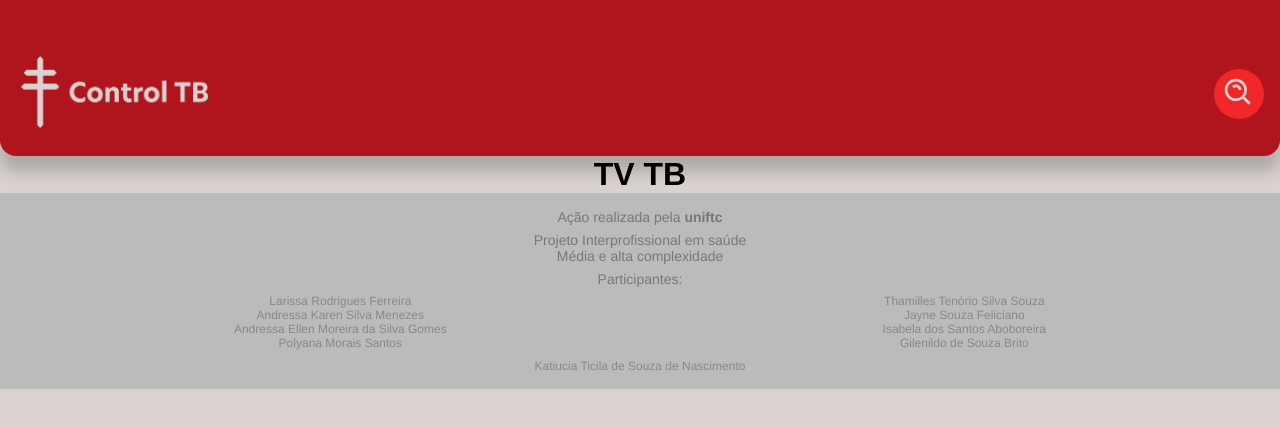
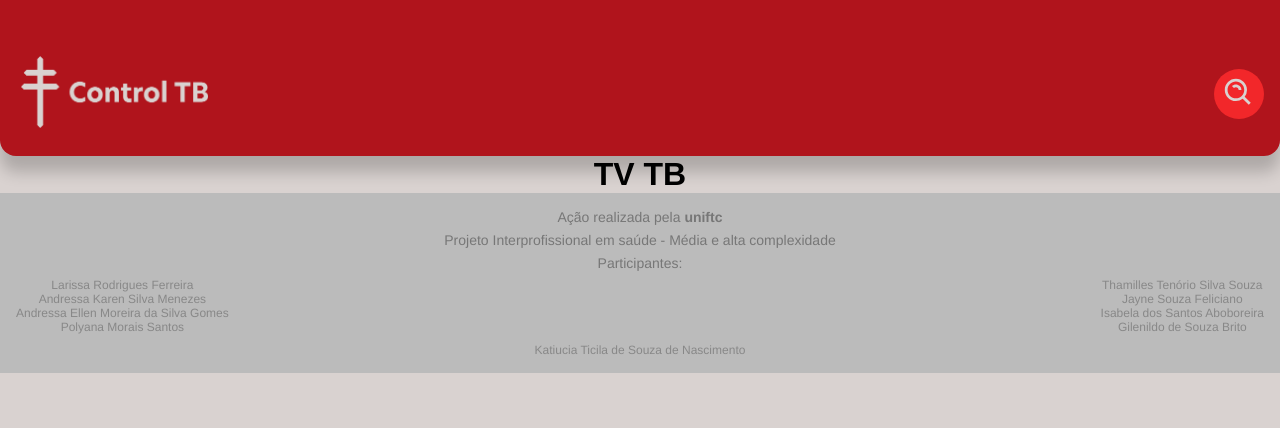
Before and after one commit to VictorCrisostomo/controlTB-app, a React (Create React App) app: page /tvtb in a window 1280 px wide. Shown: the top 428 px of the page. Built offline with nearby package versions, Linux system fonts and the light colour scheme.

Commit message:
config footer

```diff
--- a/src/components/layout/Footer.js
+++ b/src/components/layout/Footer.js
@@ -7,7 +7,7 @@ const Footer = () => {
     <footer className={styles.footer}>
       <div className={styles.ContentFooter}>
         <p className={styles.TextFooter}>Ação realizada pela <strong>uniftc</strong></p>
-        <p className={styles.TextFooter}>Projeto Interprofissional em saúde <br/>Média e alta complexidade</p>
+        <p className={styles.TextFooter}>Projeto Interprofissional em saúde - Média e alta complexidade</p>
         <p className={styles.TextFooter}>Participantes:</p>
         <div className={styles.NamesFooter}>
           <div className={styles.LeftFooter}>
--- a/src/components/layout/Footer.module.css
+++ b/src/components/layout/Footer.module.css
@@ -16,7 +16,7 @@
 .NamesFooter{
     display: flex;
     flex-direction: row;
-    justify-content: space-around;
+    justify-content: space-between;
 }
 
 .LeftFooter,
```
